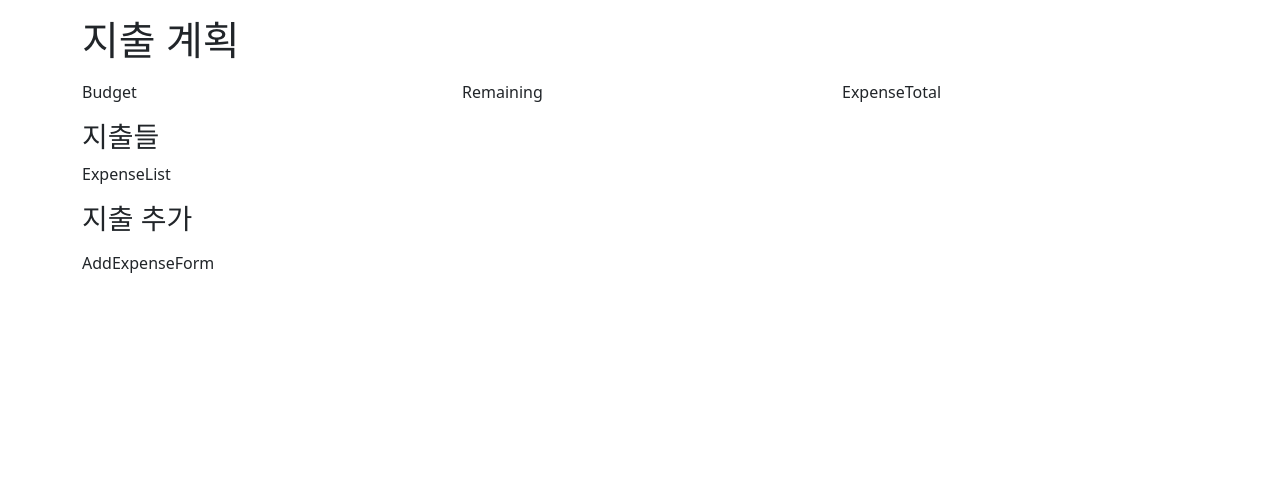
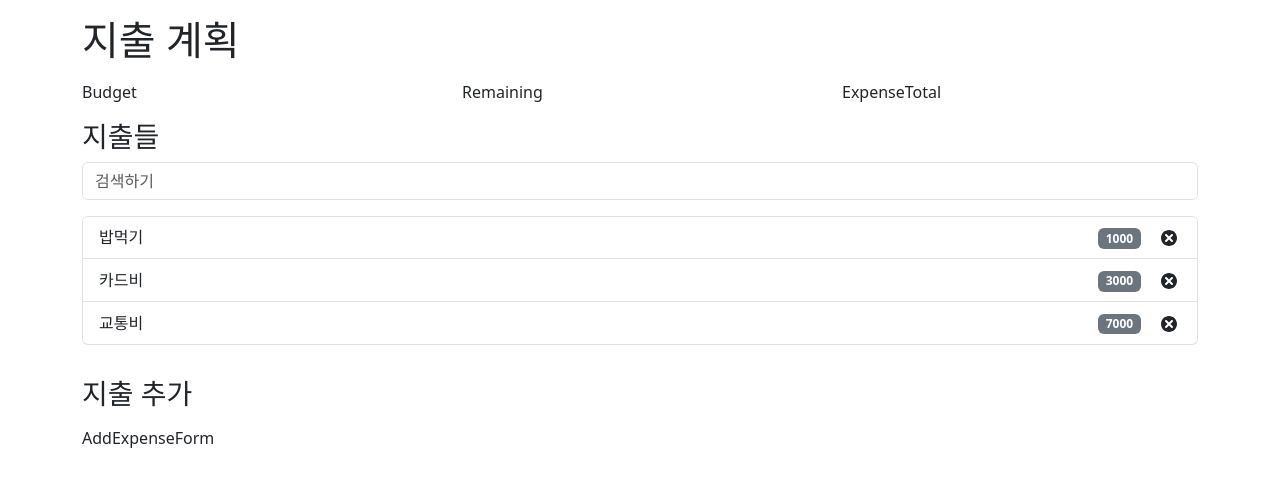
Before and after one commit to chojeongeun/react-budget-app, a React (Create React App) app: page / in a window 1280 px wide. Shown: the top 482 px of the page. Built offline with nearby package versions, Linux system fonts and the light colour scheme.

Commit message:
ExpenseList 컴포넌트 생성

```diff
--- a/package.json
+++ b/package.json
@@ -9,6 +9,7 @@
     "bootstrap": "^5.3.3",
     "react": "^18.3.1",
     "react-dom": "^18.3.1",
+    "react-icons": "^5.2.1",
     "react-scripts": "5.0.1",
     "web-vitals": "^2.1.4"
   },
--- a/src/components/ExpenseItem.js
+++ b/src/components/ExpenseItem.js
@@ -1,8 +1,32 @@
-import React from 'react'
+import React, { useContext } from 'react'
+import {TiDelete} from 'react-icons/ti'
+import { AppContext } from '../contexts/AppContext'
 
-const ExpenseItem = () => {
+const ExpenseItem = ({id, name, cost}) => {
+
+  const {dispatch} = useContext(AppContext)
+  const handleDeleteExpense = ()=>{
+    dispatch({
+      type:'DELETE_EXPENSE',
+      payload: id
+    })
+  }
   return (
-    <div>ExpenseItem</div>
+    <li className='list-group-item d-flex
+    justify-content-between
+    align-items-center
+    '>
+      {name}
+      <div>
+        <span
+        className='badge bg-secondary me-3'
+        >{cost}</span>
+        <TiDelete
+        onClick={handleDeleteExpense}
+        size={'1.5em'}
+        />
+      </div>
+    </li>
   )
 }
 
--- a/src/components/ExpenseList.js
+++ b/src/components/ExpenseList.js
@@ -1,8 +1,25 @@
-import React from 'react'
+import React, { useContext } from 'react'
+import { AppContext } from '../contexts/AppContext'
+import ExpenseItem from './ExpenseItem'
 
 const ExpenseList = () => {
+
+  const {expenses} = useContext(AppContext)
+  console.log(expenses)
   return (
-    <div>ExpenseList</div>
+    <>
+    <input type='text' className='form-control' placeholder='검색하기'/>
+    <ul className='list-group mt-3 mb-3' >
+      {expenses.map((expense)=>(
+        <ExpenseItem
+        key={expense.id}
+        id={expense.id}
+        name={expense.name}
+        cost={expense.cost}
+        />
+      ))}
+    </ul>
+    </>
   )
 }
 
--- a/src/contexts/AppContext.js
+++ b/src/contexts/AppContext.js
@@ -30,9 +30,9 @@ export const AppReducer = (state, action)=>{
 const initialState = {
     budget: 30000,
     expenses: [
-        {id:crypto.randomUUID(), name: '밥먹기', const: 1000},
-        {id:crypto.randomUUID(), name: '카드비', const: 3000},
-        {id:crypto.randomUUID(), name: '교통비', const: 7000}
+        {id:crypto.randomUUID(), name: '밥먹기', cost: 1000},
+        {id:crypto.randomUUID(), name: '카드비', cost: 3000},
+        {id:crypto.randomUUID(), name: '교통비', cost: 7000}
     ]
 }
 
```
Also changed, not shown: 1 other file (tests, documents, lock files or other folders).
